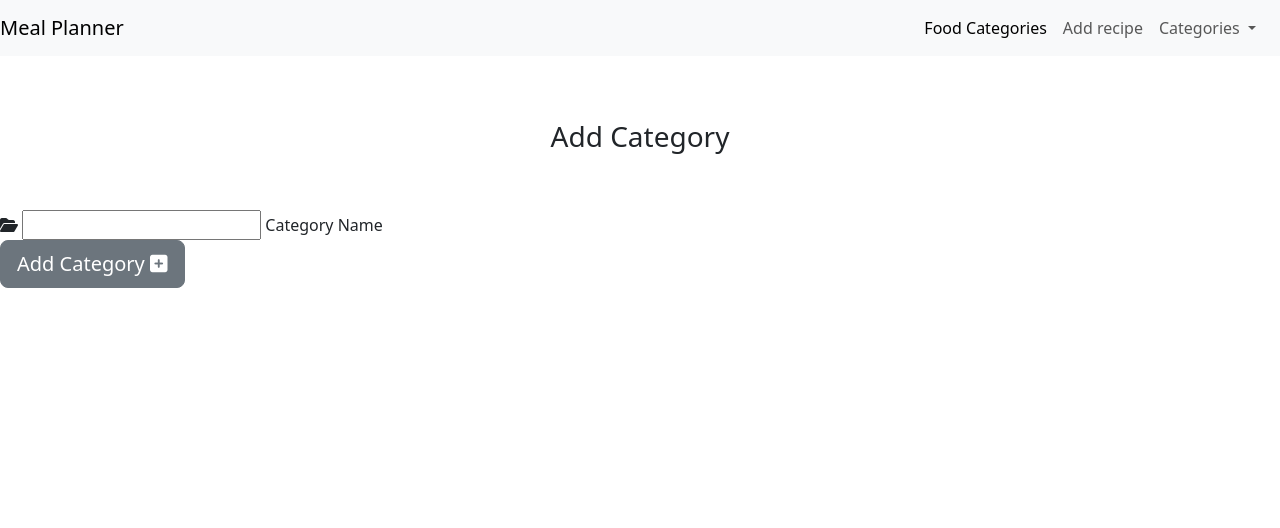
After one commit to nddpj00/mealplanner.2, a Flask app: page /add_category in a window 1280 px wide. The commit adds this page. Shown: the top 528 px of the page. Run offline with Flask 2, Linux system fonts and the light colour scheme.

Commit message:
adds add category page directed from add category button on categories page

```diff
--- a/mealplanner/routes.py
+++ b/mealplanner/routes.py
@@ -1,4 +1,4 @@
-from flask import render_template
+from flask import render_template, request, redirect, url_for
 from mealplanner import app, db
 from mealplanner.models import Category, Recipe
 
@@ -6,3 +6,16 @@ from mealplanner.models import Category, Recipe
 @app.route("/")
 def home():
     return render_template("categories.html")
+
+@app.route("/categories")
+def categories():
+    return render_template("categories.html")
+
+@app.route("/add_category", methods=["GET", "POST"])
+def add_category():
+    if request.method == "POST":
+        category = Category(food_category=request.form.get("food_category"))
+        db.session.add(category)
+        db.session.commit()
+        return redirect(url_for("categories"))
+    return render_template("add_category.html")
--- /dev/null
+++ b/mealplanner/templates/add_category.html
@@ -0,0 +1,27 @@
+{% extends "base.html" %}
+{% block content %}
+
+<h3 class="main-header center-align">Add Category</h3>
+
+<div class="row card-panel">
+    <form class="col s12" method="POST" action="{{ url_for('add_category') }}">
+        <!-- category name -->
+        <div class="row">
+            <div class="input-field col-12">
+                <i class="fas fa-folder-open prefix "></i>
+                <input id="food_category" name="food_category" minlength="3" maxlength="25" type="text" class="validate" required>
+                <label for="food_category">Category Name</label>
+            </div>
+        </div>
+        <!-- submit button -->
+        <div class="row">
+            <div class="col s12 center-align">
+                <button type="submit" class="btn btn-secondary btn-lg">
+                    Add Category <i class="fas fa-plus-square right"></i>
+                </button>
+            </div>
+        </div>
+    </form>
+</div>
+
+{% endblock %}
```
Also changed, not shown: mealplanner/templates/categories.html (+8 -0 lines).
